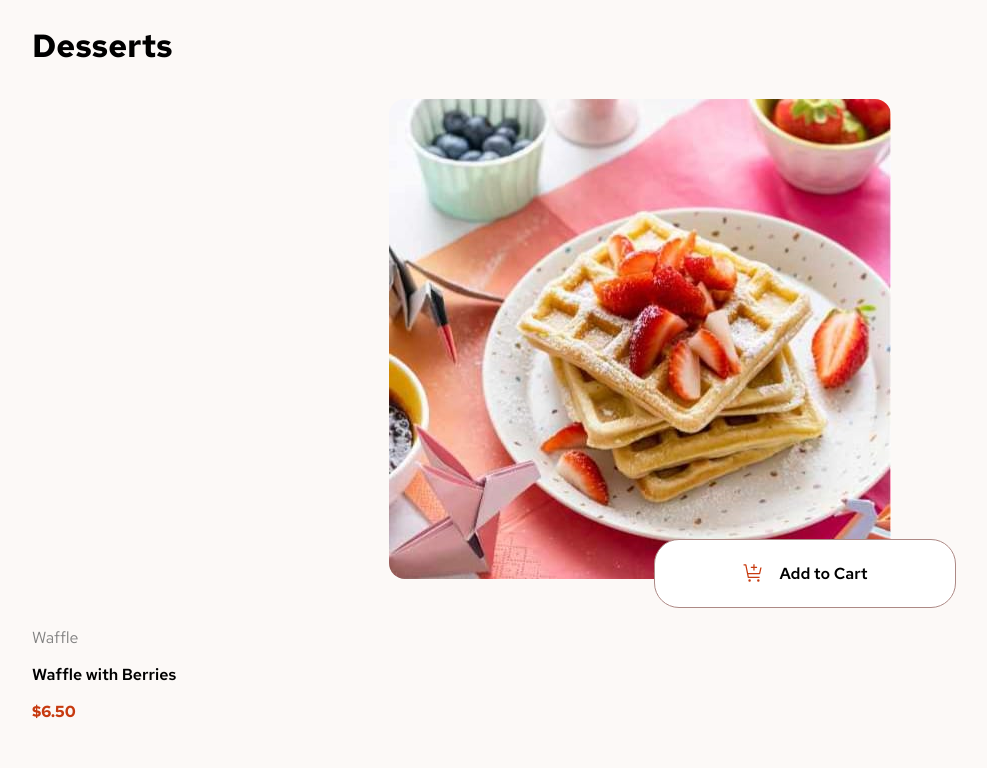
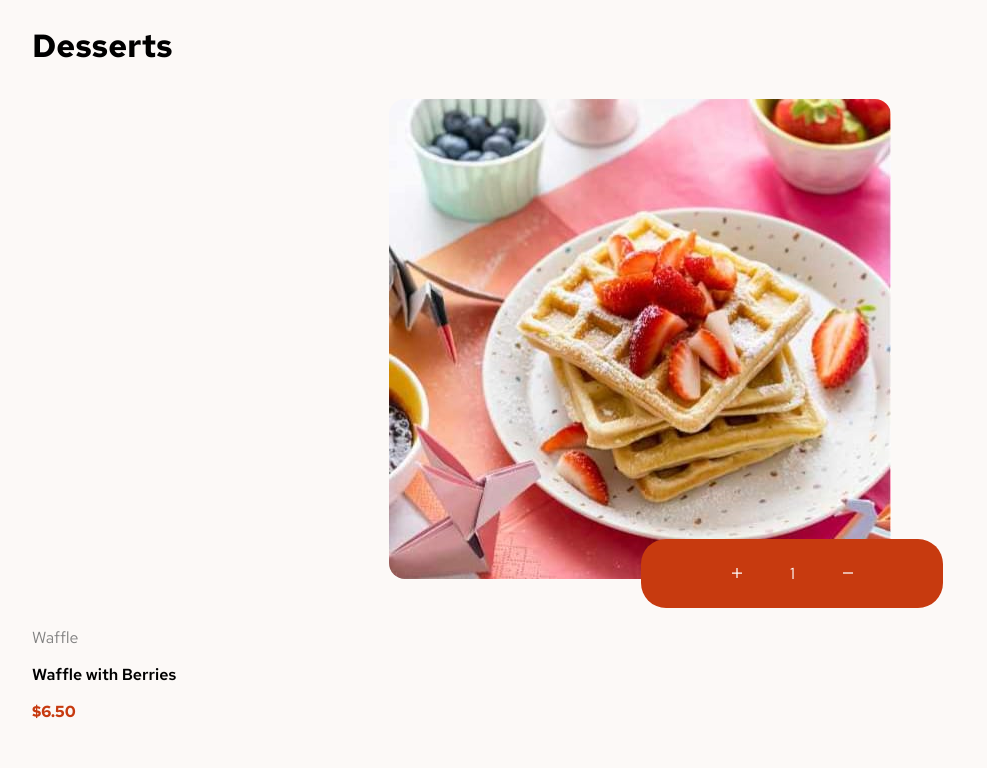
Before and after one commit to Daniel-san8/Ecommerce, a React (Vite) app: page / in a window 1280 px wide. Shown: the top 768 px of the page, without its empty margins (0-987 px from the left). Built offline with nearby package versions, Linux system fonts and the light colour scheme.

Commit message:
perto de achar a quantidade

```diff
--- a/src/GlobalContext.jsx
+++ b/src/GlobalContext.jsx
@@ -48,11 +48,20 @@ export const GlobalStorage = ({ children }) => {
     setTotalItems(totalItems - 1);
   }
 
+  let quantidade = 1;
+
   //Estilo do Cart button
 
   return (
     <GlobalContext.Provider
-      value={{ dados, larguraUsuario, totalItems, setarTotal, decremento }}
+      value={{
+        dados,
+        larguraUsuario,
+        totalItems,
+        setarTotal,
+        decremento,
+        quantidade,
+      }}
     >
       {children}
     </GlobalContext.Provider>
--- a/src/components/Carrinho/CarrinhoOnProduct.jsx
+++ b/src/components/Carrinho/CarrinhoOnProduct.jsx
@@ -6,17 +6,25 @@ import {
 } from "./ButtonImg/ButtonImg";
 import { GlobalContext } from "../../GlobalContext";
 
-const CarrinhoOnProduct = () => {
-  const { totalItems, decremento, setarTotal } =
-    React.useContext(GlobalContext);
+const CarrinhoOnProduct = ({ quantidade }) => {
+  const [itens, setItens] = React.useState(1);
+
+  function aumentaQuantidade() {
+    quantidade + 1;
+  }
+
+  function diminuiQuantidade() {
+    quantidade - 1;
+  }
+
   return (
     <StyledButtonOnProduct>
       <StyledButtonOnProductIncDec>
-        <StyledspanIncDec onClick={setarTotal}>
+        <StyledspanIncDec onClick={aumentaQuantidade}>
           <img src="./src/assets/images/icon-increment-quantity.svg" />
         </StyledspanIncDec>
-        <span>{totalItems}</span>
-        <StyledspanIncDec onClick={decremento}>
+        <span>{quantidade}</span>
+        <StyledspanIncDec onClick={diminuiQuantidade}>
           <img src="./src/assets/images/icon-decrement-quantity.svg" />
         </StyledspanIncDec>
       </StyledButtonOnProductIncDec>
--- a/src/components/Produtos/Produtos.jsx
+++ b/src/components/Produtos/Produtos.jsx
@@ -13,7 +13,8 @@ import CarrinhoPronto from "../Carrinho/CarrinhoPronto";
 import CarrinhoOnProduct from "../Carrinho/CarrinhoOnProduct";
 
 const Produtos = () => {
-  const { dados, totalItems, larguraUsuario } = React.useContext(GlobalContext);
+  const { dados, totalItems, larguraUsuario, quantidade } =
+    React.useContext(GlobalContext);
   if (dados === null) return null;
   return (
     <>
@@ -31,7 +32,11 @@ const Produtos = () => {
                   : null
               }
             ></StyledImg>
-            {totalItems === 0 ? <CarrinhoPronto /> : <CarrinhoOnProduct />}
+            {quantidade === 0 ? (
+              <CarrinhoPronto />
+            ) : (
+              <CarrinhoOnProduct quantidade={quantidade} />
+            )}
             {dados && (
               <StyledDadosImagem>
                 {category && <StyledCategory>{category}</StyledCategory>}
```
